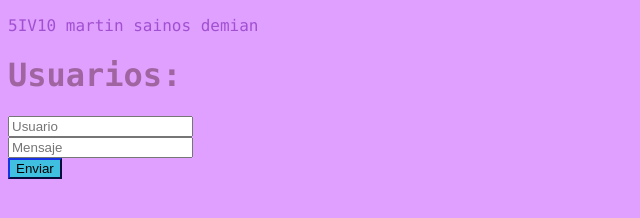
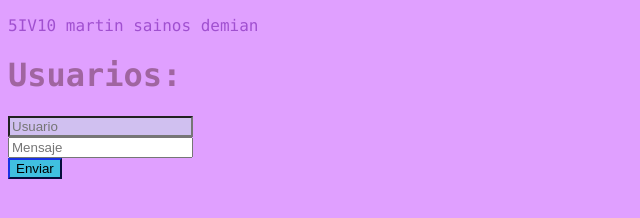
Before and after one commit to martin-sainos-demian/chat-almita-heroku, a website: page public/index.html in a window 1280 px wide. Shown: the whole page, without its empty margins (0-640 px from the left). Drawn offline with Linux system fonts and the light colour scheme; no server answers.

Commit message:
css button

```diff
--- a/public/css/style.css
+++ b/public/css/style.css
@@ -11,6 +11,10 @@ html {
     color:#a065a0;
 }
 
+#usuario{
+    background-color: #d0c0f0;
+}
+
 #enviar{
     border-color: #102090;
     background-color: #40c0e0;
```
